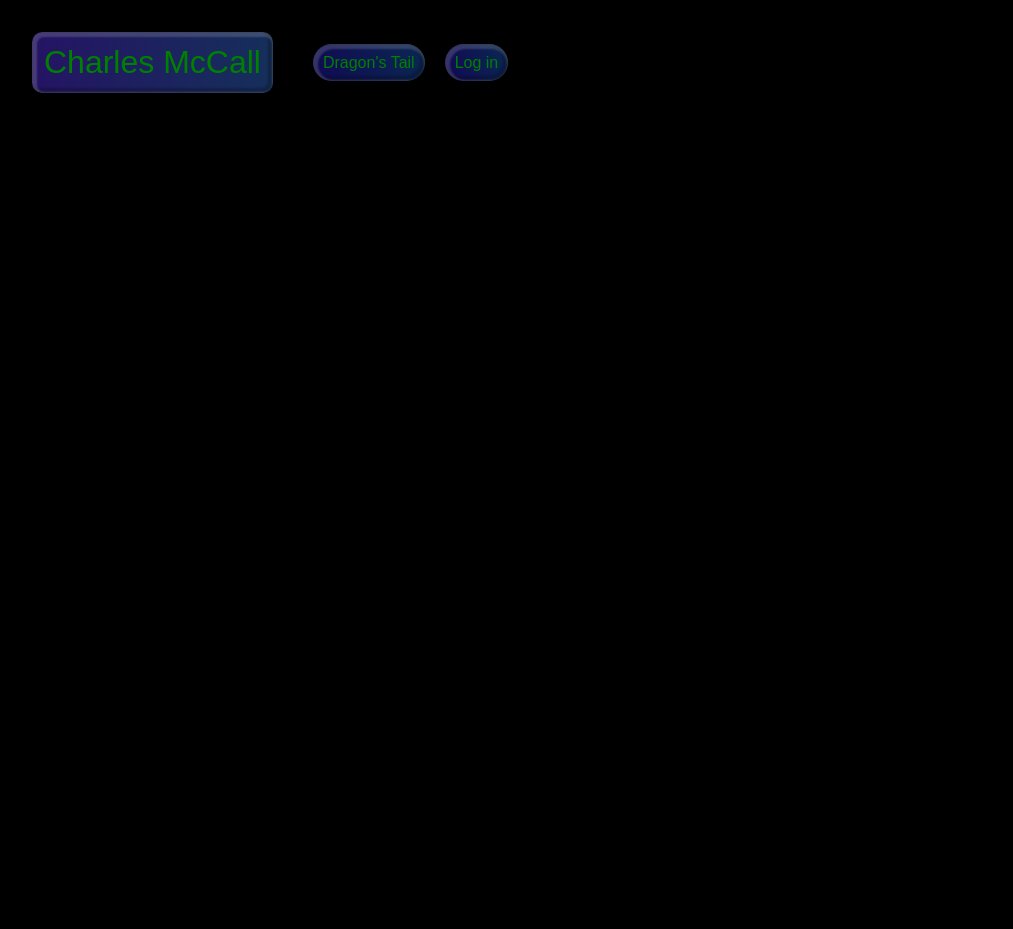
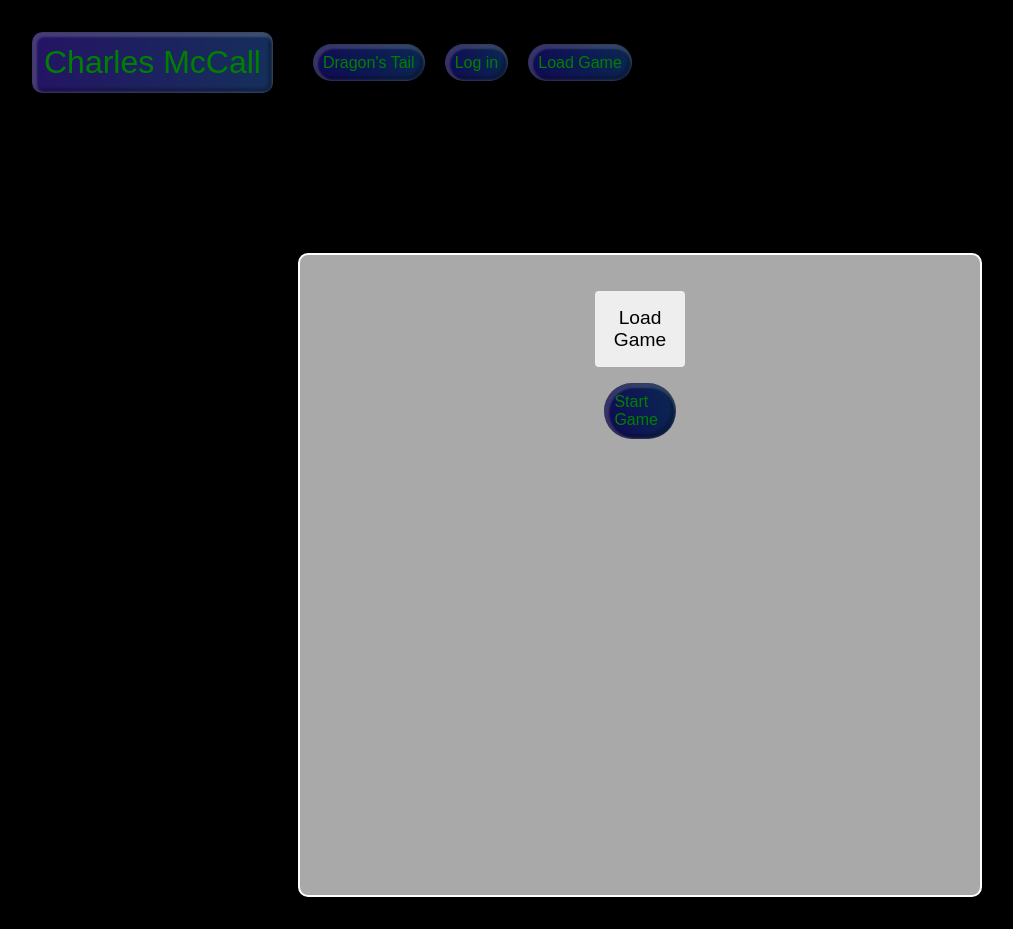
Before and after one commit to Nephilus-notes/Portfolio-Dragon-s-Tail, an Angular app: page /loadgame in a window 1280 px wide. Before the commit this address led to /. Shown: the whole page, without its empty margins (0-1013 px from the left). Before the commit the page ends 800 px from the top, so only its background shows below. Built offline with nearby package versions, Linux system fonts and the light colour scheme.

Commit message:
added save file service, interface, and logic.  Added to load game component Started migration of services into Services folder, models into models folder

```diff
--- a/src/app/app-routing.module.ts
+++ b/src/app/app-routing.module.ts
@@ -2,10 +2,12 @@ import { NgModule } from '@angular/core';
 import { RouterModule, Routes } from '@angular/router';
 import { GameDisplayComponent } from './game-display/game-display.component';
 import { IndexComponent } from './index/index.component';
+import { LoadGameComponent } from './load-game/load-game.component';
 
 const routes: Routes = [
   { path: 'game', component: GameDisplayComponent },
-  { path: '', component: IndexComponent }
+  { path: '', component: IndexComponent },
+  { path: 'loadgame', component: LoadGameComponent }
 ];
 
 @NgModule({
--- a/src/app/app.component.ts
+++ b/src/app/app.component.ts
@@ -1,4 +1,4 @@
-import { Component } from '@angular/core';
+import { Component, isDevMode } from '@angular/core';
 
 @Component({
   selector: 'app-root',
@@ -6,5 +6,11 @@ import { Component } from '@angular/core';
   styleUrls: ['./app.component.css']
 })
 export class AppComponent {
-
+  ngOnInit() {
+    if (isDevMode()) {
+      console.log('Development!');
+    } else {
+      console.log('Production!');
+    }
+  }
 }
--- a/src/app/character.service.ts
+++ b/src/app/character.service.ts
@@ -22,9 +22,9 @@ export class CharacterService {
   *
   *
   */
-  getCharacter(char_id: number): Observable<Character> {
+  getCharacter(charID: number): Observable<Character> {
 
-    // let url = `https://localhost:7212/api/PlayerCharacters/${char_id}`
+    // let url = `https://localhost:7212/api/PlayerCharacters/${charID}`
     // const character = this.http.get<Character>(url)
     this.messageService.add('CharacterService: fetched characters')
 
--- a/src/app/load-game/load-game.component.css
+++ b/src/app/load-game/load-game.component.css
@@ -0,0 +1,61 @@
+li {
+    background-color: black;
+}
+a {
+    text-decoration: none;
+}
+a:link {
+    color: green
+}
+
+a:visited {
+    color:teal
+}
+a:hover {
+    color:antiquewhite
+}
+a:active {
+    color:yellow
+}
+
+.load {
+    width: clamp(23rem, 50vw, 70rem);
+    height: 600px;
+    border-radius: 10px;
+    padding: 20px;
+    margin-bottom: 20px;
+    margin-top: 10rem;
+    margin-inline: auto;
+    background-color: darkgray;
+    border: 2px solid white;
+}
+
+.loadbutton {
+    margin-inline: auto;
+    display: block;
+    width: clamp(3rem, 7vw, 70rem);
+}
+
+.nav-link {
+    padding: 10px;
+    border-radius: 30px;
+    box-shadow: inset 2px 2px 2px 3px rgba(171, 171, 171, 0.25), inset -2px -2px 2px 3px rgba(6, 6, 6, 0.25);
+    background-image: linear-gradient(75deg, black, rgb(17, 5, 84), rgb(3, 79, 79), rgb(44, 6, 105));    background-position: left;
+    background-position: left;
+    background-size: 800%;
+    animation: bganimation 20s infinite alternate;
+    background-repeat: none;
+    text-rendering: optimizeSpeed;
+    margin-inline: auto;
+    display: block;
+    width: clamp(3rem, 4vw, 70rem);
+}
+
+@keyframes bganimation {
+    0% {
+        background-position: left;
+    }
+    100% {
+        background-position: right;
+    }
+  }
--- a/src/app/load-game/load-game.component.html
+++ b/src/app/load-game/load-game.component.html
@@ -1 +1,11 @@
-<p>load-game works!</p>
+<div class="load">
+
+
+    <!-- Build an ngFor to loop over the save files that user has saved and display buttons for all of them. -->
+    <button  ng (click)="loadSaveFile()"  class="loadbutton">Load Game</button>
+
+    <!-- build a loading bar? -->
+
+    <!-- make this nav link an ngIf to ensure all pieces are loaded first -->
+    <a class="nav-link" ria-current="Dragon's Tail Game" routerLink="/loadgame">Start Game</a>
+</div>
--- a/src/app/load-game/load-game.component.ts
+++ b/src/app/load-game/load-game.component.ts
@@ -1,4 +1,10 @@
 import { Component } from '@angular/core';
+import { SaveFileService } from '../services/save-file.service';
+import { SaveFile } from '../models/saveFile';
+import { LocationService } from '../location.service';
+import { CharacterService } from '../character.service';
+import { Character } from '../character';
+import { Location } from '../location';
 
 @Component({
   selector: 'app-load-game',
@@ -6,5 +12,30 @@ import { Component } from '@angular/core';
   styleUrls: ['./load-game.component.css']
 })
 export class LoadGameComponent {
+  constructor(private saveService:SaveFileService, private locationService: LocationService,
+    private characterService:CharacterService) { }
+
+  file!: SaveFile;
+  character!: Character;
+  location!: Location;
+
+
+  loadSaveFile() {
+    this.saveService.getSaveFile(3)
+    .subscribe(file => this.file = file)
+    this.saveService.getSaveFile(3)
+    .subscribe(file => console.warn(file))
+
+  }
+
+  loadCharacter(charID:number) {
+    this.characterService.getCharacter(charID)
+    .subscribe(character => this.character = character)
+  }
+
+  loadLocation(locationID:string) {
+    this.locationService.getNewLocation(locationID)
+    .subscribe(location => this.location = location)
+  }
 
 }
--- /dev/null
+++ b/src/app/models/saveFile.ts
@@ -0,0 +1,7 @@
+export interface SaveFile {
+    id:number;
+    userID: number;
+    playerCharacterID: number;
+    locationID: string;
+    // dateModified: string;
+}
--- a/src/app/nav-bar/nav-bar.component.html
+++ b/src/app/nav-bar/nav-bar.component.html
@@ -6,10 +6,14 @@
       </button> -->
         <ul class="navbar-nav me-auto mb-2 mb-lg-0">
           <li class="nav-item">
-            <a class="nav-link active" aria-current="page" routerLink="/game">Dragon's Tail</a>
+            <a class="nav-link active" aria-current="Dragon's Tail Game" routerLink="/game">Dragon's Tail</a>
           </li>
           <li class="nav-item">
             <a class="nav-link" href="#">Log in</a>
+          </li>
+
+          <li class="nav-item">
+            <a class="nav-link" ria-current="Dragon's Tail Game" routerLink="/loadgame">Load Game</a>
           </li>
 
 
--- /dev/null
+++ b/src/app/services/save-file.service.ts
@@ -0,0 +1,27 @@
+import { Injectable } from '@angular/core';
+
+import { MessageService } from '../message.service';
+import { LocationService } from '../location.service';
+import { CharacterService } from '../character.service';
+import { HttpClient } from '@angular/common/http';
+import { Observable, of, throwError } from 'rxjs';
+import { catchError, retry } from 'rxjs';
+import { environment } from 'src/environments/environment';
+
+import { SaveFile } from '../models/saveFile';
+
+@Injectable({
+  providedIn: 'root'
+})
+export class SaveFileService {
+  constructor(private messageService: MessageService, private http: HttpClient,
+    private characterService: CharacterService, private locationService: LocationService) { }
+
+
+  getSaveFile(saveID:number): Observable<SaveFile>{
+
+    let url = `https://localhost:7212/api/SaveFileS/${saveID}`;
+
+    return this.http.get<SaveFile>(url)
+  }
+}
--- /dev/null
+++ b/src/environments/environment.prod.ts
@@ -0,0 +1,4 @@
+export const environment = {
+    production: true,
+    apiKey: 'prodKey'
+  };
--- /dev/null
+++ b/src/environments/environment.ts
@@ -0,0 +1,5 @@
+export const environment = {
+    production: false,
+    title: 'Local Environment Heading',
+    apiURL: 'http://localhost:4200'
+  };
--- a/src/main.ts
+++ b/src/main.ts
@@ -5,3 +5,7 @@ import { AppModule } from './app/app.module';
 
 platformBrowserDynamic().bootstrapModule(AppModule)
   .catch(err => console.error(err));
+
+  // if (environment.production) {
+  //   enableProdMode();
+  // }
```
Also changed, not shown: 1 other file (tests, documents, lock files or other folders).
